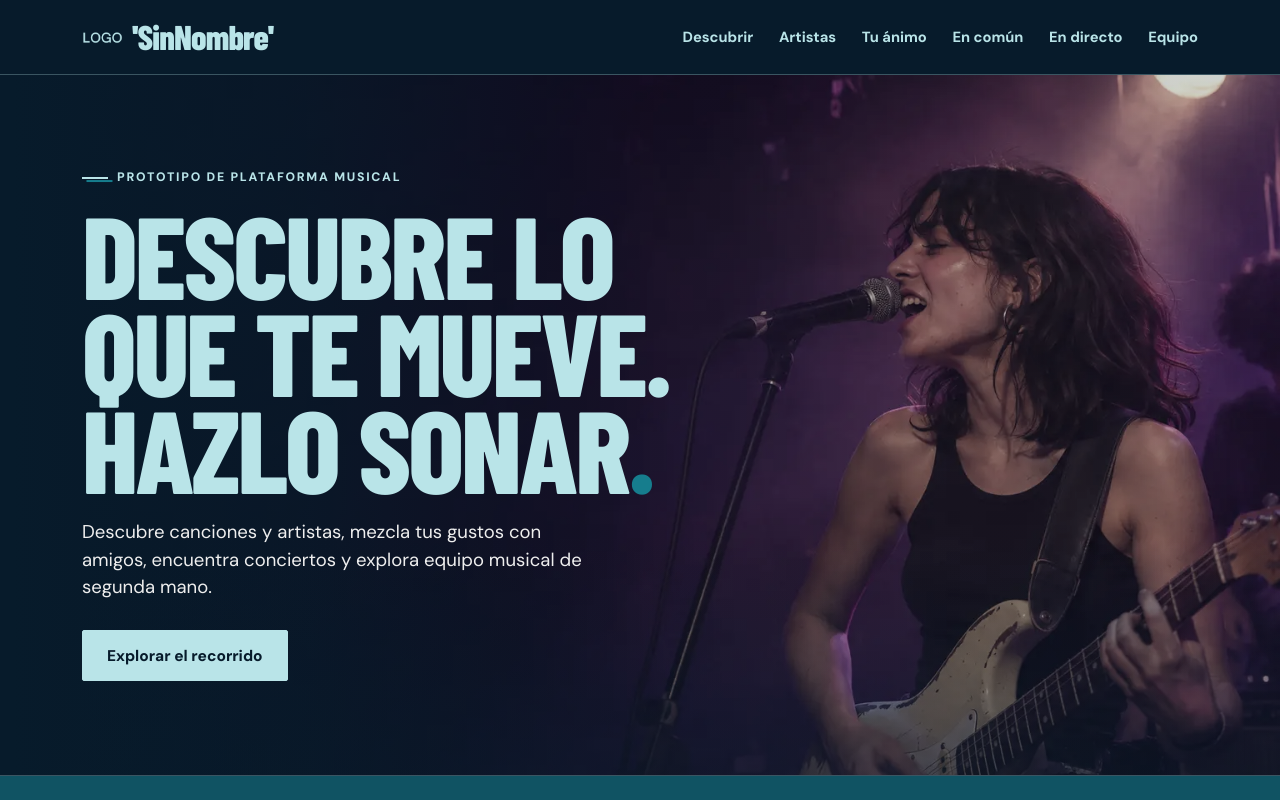
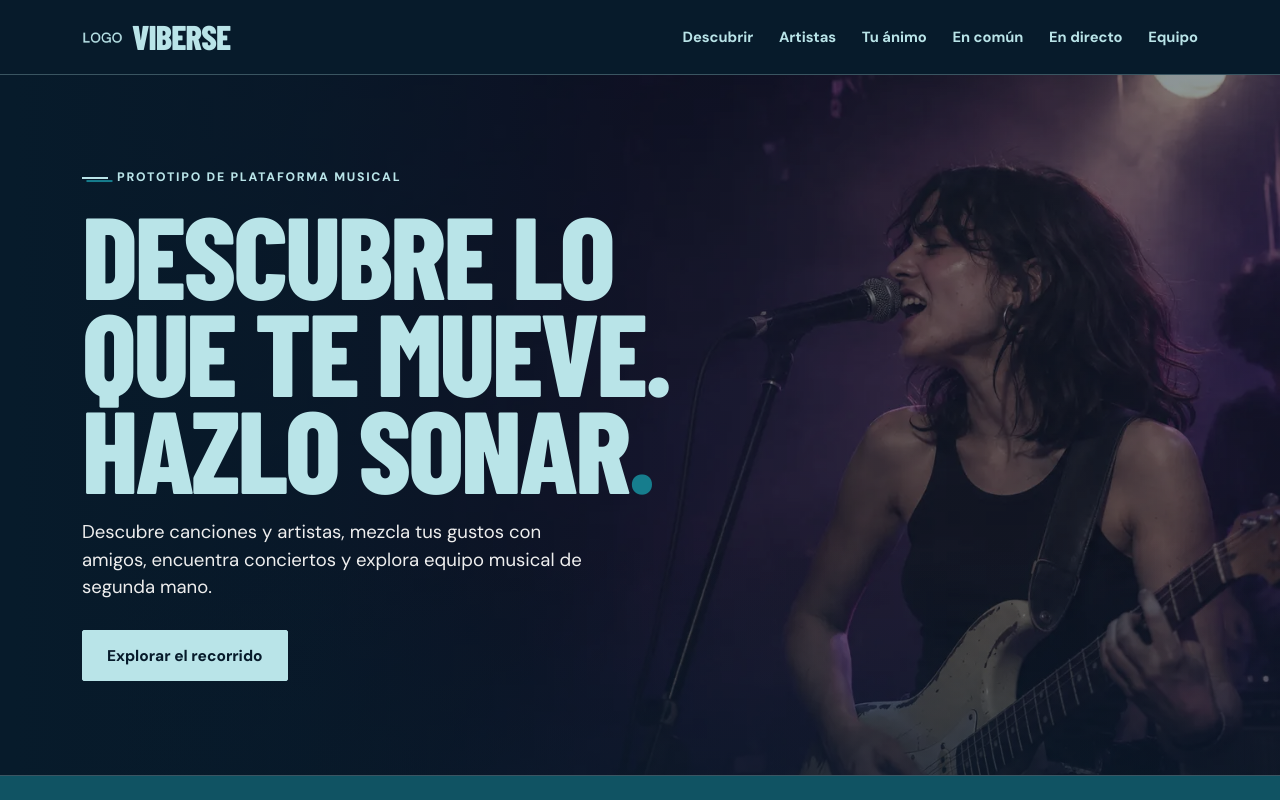
Before and after one commit to NPalomaresG/GPS-agile, a plain HTML site: page index.html in a window 1280 px wide. Shown: the top 800 px of the page. Drawn offline with Linux system fonts and the light colour scheme; a script that the page names is missing.

Commit message:
Update branding from 'SinNombre' to 'VIBERSE' in index.html and adjust image opacity in styles.css

```diff
--- a/index.html
+++ b/index.html
@@ -4,15 +4,15 @@
   <meta charset="utf-8">
   <meta name="viewport" content="width=device-width, initial-scale=1">
   <meta name="theme-color" content="#071b2b">
-  <meta name="description" content="'SinNombre' es una plataforma para descubrir música, compartirla con amigos, encontrar conciertos y explorar equipo de segunda mano.">
-  <title>'SinNombre' · Descubre lo que te mueve. Hazlo sonar.</title>
-  <link rel="stylesheet" href="styles.css?v=spotify">
+  <meta name="description" content="VIBERSE es una plataforma para descubrir música, compartirla con amigos, encontrar conciertos y explorar equipo de segunda mano.">
+  <title>VIBERSE · Descubre lo que te mueve. Hazlo sonar.</title>
+  <link rel="stylesheet" href="styles.css?v=portada">
   <script src="script.js?v=spotify" defer></script>
 </head>
 <body>
   <header class="cabecera" id="inicio">
     <div class="cabecera-interior">
-      <a class="marca" href="#inicio"><img class="marca-logo" src="recursos/logo.png" width="240" height="100" alt="">'SinNombre'</a>
+      <a class="marca" href="#inicio"><img class="marca-logo" src="recursos/logo.png" width="240" height="100" alt="">VIBERSE</a>
       <nav class="navegacion" aria-label="Capítulos">
         <a href="#descubrir">Descubrir</a>
         <a href="#artistas">Artistas</a>
@@ -37,7 +37,7 @@
     </section>
 
     <div class="recorrido">
-      <div class="marco" role="region" aria-label="Recorrido de 'SinNombre'" tabindex="0">
+      <div class="marco" role="region" aria-label="Recorrido de VIBERSE" tabindex="0">
         <div class="pista">
           <section class="capitulo descubrir" id="descubrir" aria-labelledby="titulo-descubrir">
             <div class="capitulo-interior">
@@ -288,9 +288,9 @@
 
   <footer class="cierre">
     <div class="cierre-interior">
-      <div class="marca"><img class="marca-logo" src="recursos/logo.png" width="240" height="100" alt="">'SinNombre'</div>
+      <div class="marca"><img class="marca-logo" src="recursos/logo.png" width="240" height="100" alt="">VIBERSE</div>
       <a class="volver" href="#inicio">Volver al inicio</a>
-      <p>© 2026 'SinNombre'. Todos los derechos reservados.</p>
+      <p>© 2026 VIBERSE. Todos los derechos reservados.</p>
     </div>
   </footer>
 </body>
--- a/styles.css
+++ b/styles.css
@@ -113,6 +113,7 @@ h1, h2, h3, h4, .marca { font-family: var(--titulos); font-weight: 800; }
   width: min(100%, 83rem);
   height: 100%;
   object-position: center 46%;
+  opacity: .67;
   filter: saturate(.65);
 }
 
```
